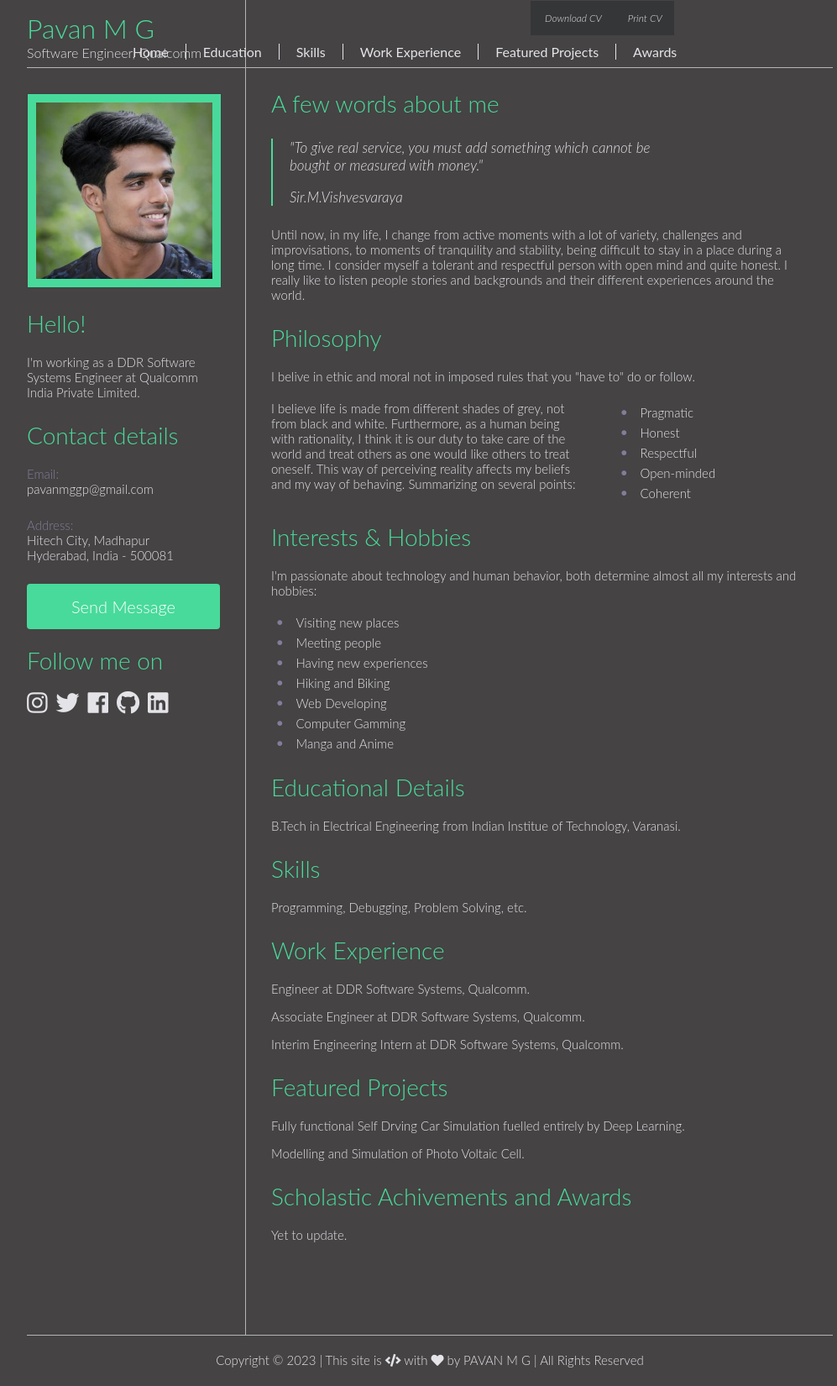
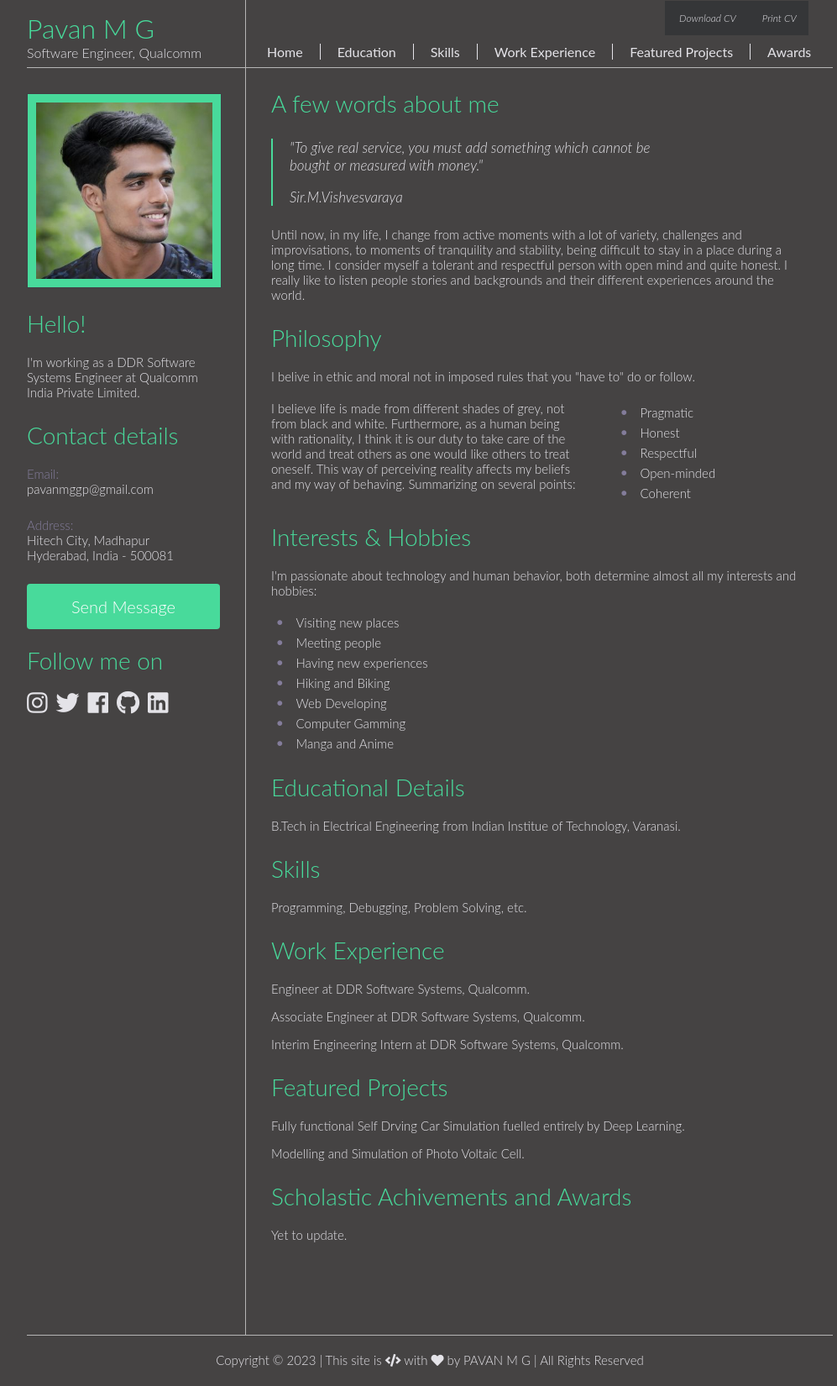
Before and after one commit to pavan-mg/pavan-mg.github.io, a Jekyll site: the page built from index.html, in a window 1280 px wide. Shown: the whole page at 84% size, without its empty margins (128-1125 px from the left). Built offline with Jekyll 4.4.1, drawn with Linux system fonts in a browser that asks for light colours.

Commit message:
Update main.css

```diff
--- a/css/main.css
+++ b/css/main.css
@@ -131,7 +131,7 @@ ul {
 			width: 699px;
 			float: left;
 			position: fixed;
-			left: 261px;
+			margin-left: 261px;
 		}
 			.header_menu_container a {
 				font-family: 'Lato', Helvetica, sans-serif;
```
